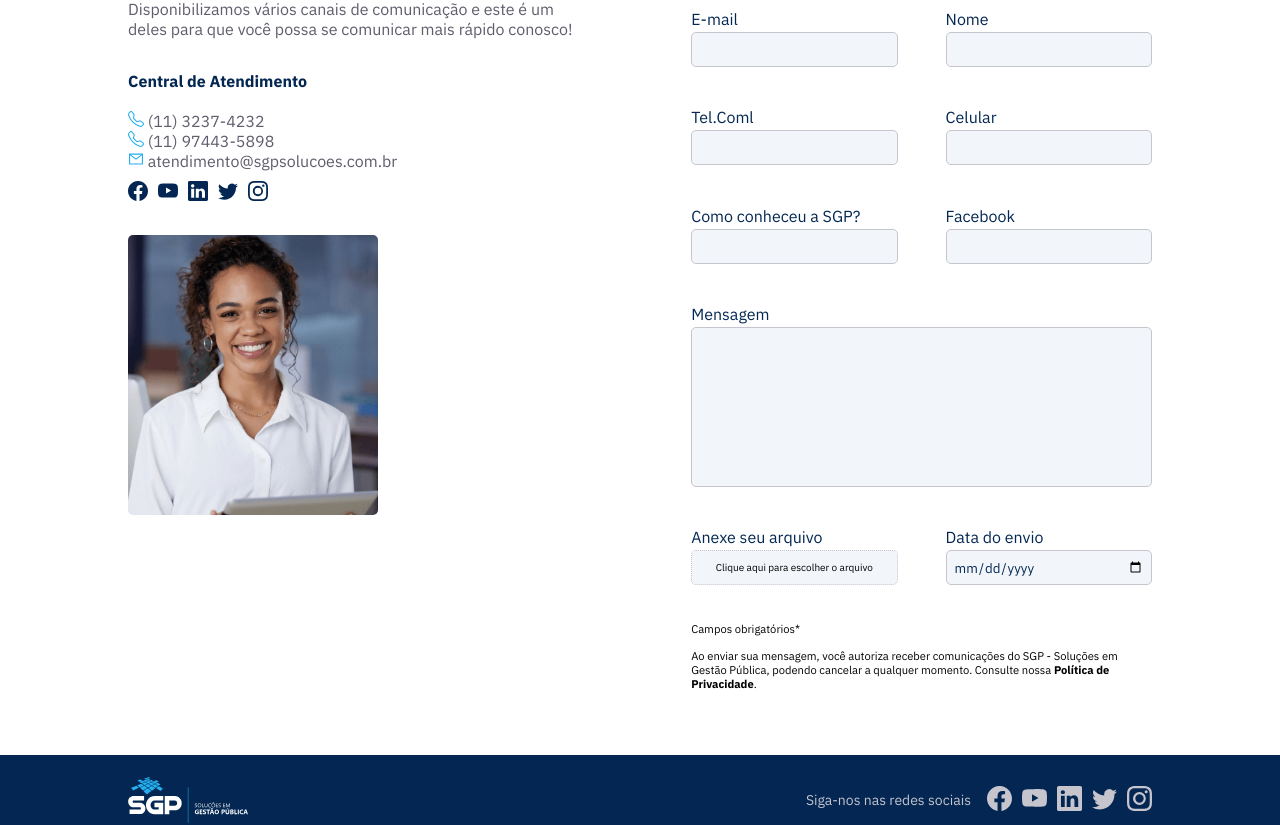
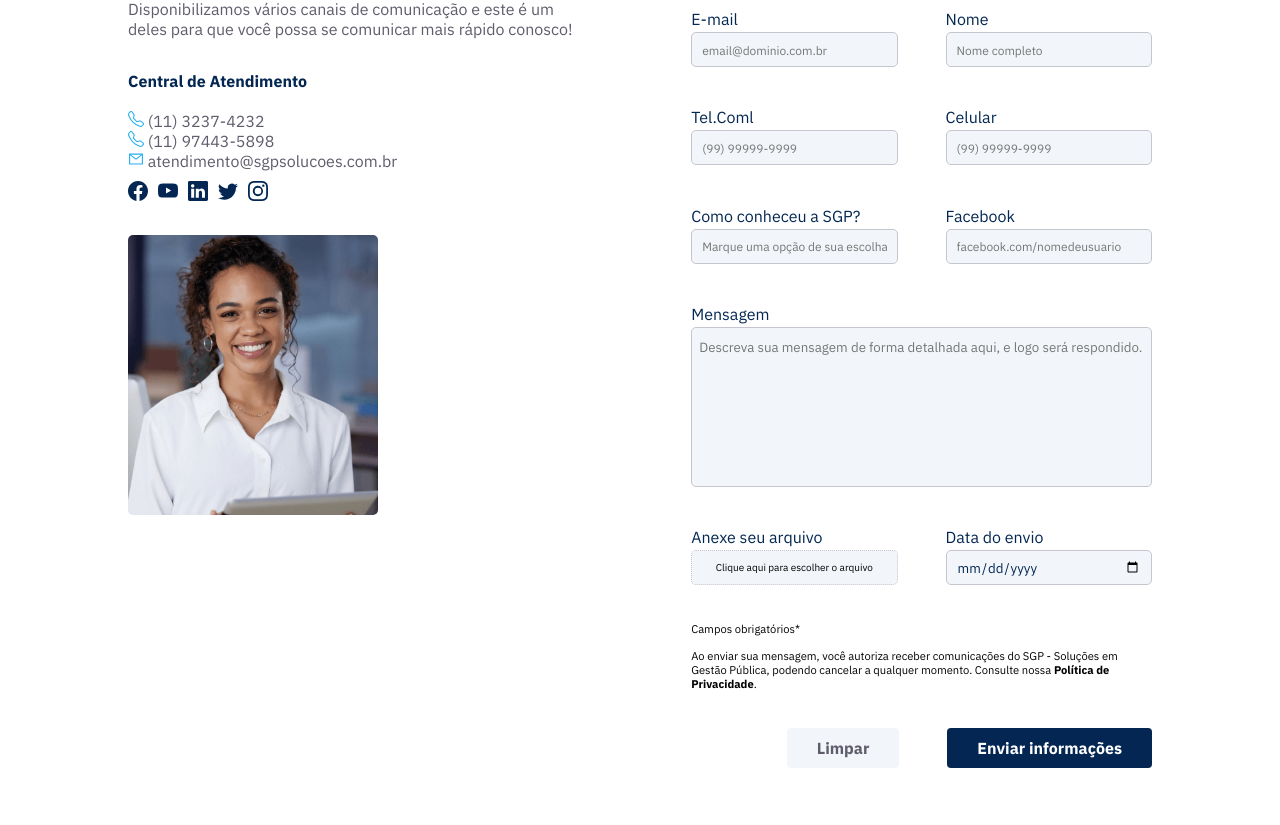
Before and after one commit to sgpgithub23/sgp, a Next.js app: page /contato in a window 1280 px wide. Shown: the part 513-1338 px from the top of the page. Built offline with nearby package versions, Linux system fonts and the light colour scheme.

Commit message:
feat: pagina contato finalizada

```diff
--- a/components/Button/Button.module.scss
+++ b/components/Button/Button.module.scss
@@ -26,3 +26,9 @@
 .buttonColorDarkBlue {
     background-color: $dark-blue-100;
 }
+
+.buttonColorGrey {
+    background-color: $dark-blue-2;
+    color: $grey-400;
+
+}
--- a/components/Button/index.tsx
+++ b/components/Button/index.tsx
@@ -4,7 +4,7 @@ import styles from "./Button.module.scss";
 
 type PropsButton = ButtonHTMLAttributes<HTMLButtonElement> & {
     title: string
-    color: "blue" | "orange" | "darkBlue"
+    color: "blue" | "orange" | "darkBlue" | "grey"
 }
 
 export default function Button({color, title}: PropsButton) {
@@ -18,6 +18,7 @@ export default function Button({color, title}: PropsButton) {
             [styles.buttonColorOrange]: color === "orange",
             [styles.buttonColorBlue]:  color === "blue",
             [styles.buttonColorDarkBlue]:  color === "darkBlue",
+            [styles.buttonColorGrey]:  color === "grey",
         }
     )}>{title}</button>
   );
--- a/components/Input/Input.module.scss
+++ b/components/Input/Input.module.scss
@@ -13,7 +13,7 @@
 
     & > input {
         height: 35px;
-        padding: 10px 7px;
+        padding: 10px 10px;
         width: 100%;
         border: none;
         color:$dark-blue-100;
@@ -24,6 +24,10 @@
         &:focus {
             border: 1px $dark-blue-100 solid;
             outline: none;
+        }
+
+        &::placeholder {
+            font-size: 12px;
         }
     }
 
@@ -45,7 +49,6 @@
 
     & > .fileType {
         position: relative;
-        background-color: #3d1717;
 
         input[type="file"] {
             display: none;
@@ -60,12 +63,17 @@
             position: absolute;
             left: 0;
             border-radius: 5px;
-
             right: 0;
             font-size: 10px;
             display: flex;
             justify-content: center;
             align-items: center;
+            cursor: pointer;
+            transition: .2s all;
+
+            &:hover {
+                background-color: $dark-blue-10;
+            }
         }
     }
 }
--- a/components/Input/index.tsx
+++ b/components/Input/index.tsx
@@ -1,4 +1,4 @@
-import React, { HTMLInputTypeAttribute, useEffect } from "react";
+import React, { HTMLInputTypeAttribute, useEffect, useState } from "react";
 import { FieldError, UseFormRegisterReturn } from "react-hook-form";
 import { ErrorMessage } from "../ErrorMessage";
 import styles from "./Input.module.scss";
@@ -13,11 +13,14 @@ type TextProps = InputProps & {
   label: string
   as?: "textarea" | "file"
   register?: UseFormRegisterReturn<string>
-  error?: string
+  error?: string | any
   mask?: string
 }
 
 export default function Input({ name, register, label, mask,  ...props }: TextProps) {
+
+  const [inputFileName, setInputFileName] = useState<string>()
+
   return (
     <div className={styles.main}>
       <label htmlFor={name} >
@@ -25,16 +28,21 @@ export default function Input({ name, register, label, mask,  ...props }: TextPr
       </label>
       {props.as === "textarea" ? (
         <>
-          <textarea {...register} ></textarea>
+          <textarea {...register} placeholder={props.placeholder} ></textarea>
           {props.error ?
             <ErrorMessage error={props.error} /> : <></>}
         </>
       ) : props.as === "file" ?
         <div className={styles.fileType}>
-          <input type="file" name={name} id="file" accept=""/>
-          <label htmlFor={name}>
-            Clique aqui para escolher o arquivo
+          <input type="file" name={name} id="file" accept="text/plain, application/pdf, application/msword" onChange={(e) => {
+            console.log('e', e)
+            setInputFileName(e.target.value.split("\\")[2])
+          } }/>
+          <label htmlFor="file">
+            {!inputFileName ? "Clique aqui para escolher o arquivo" : inputFileName}
           </label>
+          {props.error ?
+            <ErrorMessage error={props.error} /> : <></>}
         </div>
       : mask ? (
         <>
--- a/pages/contato.tsx
+++ b/pages/contato.tsx
@@ -14,19 +14,21 @@ import { AiOutlineMail } from "react-icons/ai";
 import { RedesSociaisSGP } from "@/utils/redes-socias";
 import Link from "next/link";
 import Image from "next/image";
+import Button from "@/components/Button";
 
 const schema = yup.object().shape({
   nome: yup.string().required("Campo obrigatório"),
-  sobrenome: yup.string().required("Campo obrigatório"),
   email: yup.string().required("Campo obrigatório"),
-  telefone: yup.string().required("Campo obrigatório"),
-  tipoevento: yup.string().required("Campo obrigatório"),
-  dataevento: yup.string().required("Campo obrigatório"),
-  numconvidados: yup.string().required("Campo obrigatório"),
-  localevento: yup.string().required("Campo obrigatório"),
-  mensagem: yup.string(),
+  mensagem: yup.string().required("Campo obrigatório"),
+  arquivo: yup.mixed().nullable().required('A file is required'),
+  assunto: yup.string().required("Campo obrigatório"),
+  celular: yup.string().required("Campo obrigatório"),
+  conheceusgp: yup.string().required("Campo obrigatório"),
+  dataEnvio: yup.string().required("Campo obrigatório"),
+  empresa: yup.string().required("Campo obrigatório"),
+  facebook: yup.string().required("Campo obrigatório"),
+  telComl: yup.string().required("Campo obrigatório"),
 });
-
 
 export default function orcamento() {
   const { push } = useRouter()
@@ -36,6 +38,7 @@ export default function orcamento() {
     formState: { errors, isValid, isSubmitting },
     getValues,
     reset,
+
   } = useForm<FormContato>({
     defaultValues: {
       nome: "",
@@ -125,6 +128,7 @@ export default function orcamento() {
                 type="text"
                 label="Empresa"
                 register={register("empresa")}
+                placeholder="Razão social completo"
                 error={errors.empresa?.message}
               />
               <Input
@@ -132,6 +136,8 @@ export default function orcamento() {
                 label="Assunto"
                 register={register("assunto")}
                 error={errors.assunto?.message}
+                placeholder="Escolha um assunto"
+
               />
             </div>
             <div>
@@ -141,12 +147,14 @@ export default function orcamento() {
                 label="E-mail"
                 register={register("email")}
                 error={errors.email?.message}
+                placeholder="email@dominio.com.br"
               />
               <Input
                 name="nome"
                 label="Nome"
                 register={register("nome")}
                 error={errors.nome?.message}
+                placeholder="Nome completo"
               />
             </div>
             <div>
@@ -156,12 +164,14 @@ export default function orcamento() {
                 label="Tel.Coml"
                 register={register("telComl")}
                 error={errors.telComl?.message}
+                placeholder="(99) 99999-9999"
               />
               <Input
                 name="celular"
                 label="Celular"
                 register={register("celular")}
                 error={errors.celular?.message}
+                placeholder="(99) 99999-9999"
               />
             </div>
             <div>
@@ -170,6 +180,7 @@ export default function orcamento() {
                 label="Como conheceu a SGP?"
                 register={register("conheceusgp")}
                 error={errors.conheceusgp?.message}
+                placeholder="Marque uma opção de sua escolha"
               />
               <Input
                 name="facebook"
@@ -177,6 +188,7 @@ export default function orcamento() {
                 label="Facebook"
                 register={register("facebook")}
                 error={errors.facebook?.message}
+                placeholder="facebook.com/nomedeusuario"
               />
             </div>
             <div>
@@ -187,6 +199,7 @@ export default function orcamento() {
                 as="textarea"
                 register={register("mensagem")}
                 error={errors.mensagem?.message}
+                placeholder="Descreva sua mensagem de forma detalhada aqui, e logo será respondido."
               />
             </div>
             <div>
@@ -195,7 +208,6 @@ export default function orcamento() {
                 as="file"
                 label="Anexe seu arquivo"
                 register={register("arquivo")}
-                // @ts-ignore
                 error={errors.arquivo?.message}
               />
               <Input
@@ -214,9 +226,10 @@ export default function orcamento() {
                 nossa <b onClick={() => push("/politica-privacidade")}>Política de Privacidade</b>.
               </p>
             </div>
-            {/* <button className={styles.desktop} disabled={!isValid || isSubmitting}>
-                Enviar dados
-            </button> */}
+            <div className={styles.buttonPosition}>
+              <Button color="grey" title="Limpar" onClick={() => reset()} />
+              <Button color="darkBlue" title="Enviar informações" />
+            </div>
           </form>
         </div>
       </div>
--- a/styles/Contato.module.scss
+++ b/styles/Contato.module.scss
@@ -110,20 +110,11 @@
                     }
                 }
 
+                & > .buttonPosition {
+                    display: flex;
+                    justify-content: flex-end;
+                }
 
-
-                button {
-                    padding: 0.4rem;
-                    width: 100%;
-                    background-color: #000000;
-                    color: $grey-300;
-
-
-                    &:disabled {
-                        cursor: not-allowed;
-                        background-color: rgba($color: #000000, $alpha: 0.5);
-                    }
-                }
             }
         }
     }
@@ -143,26 +134,38 @@
 }
 
 @media (max-width: 1012px) {
-    .mainContentForm {
+    .main {
+
+        & > .pageSize {
+
+            & > .mainContentForm {
                 display: flex;
                 flex-direction: column;
                 justify-content: center;
                 align-items: center;
+                width: 100%;
+
 
                 & > .introduction {
 
-            width: 80%;
-
+                    width: 100%;
 
                     img {
                         display: none;
                     }
+
+                    & > div {
+                        margin-block: 20px;
+                    }
                 }
                 & > .formContato {
-            width: 80%;
+                    width: 100%;
                 }
 
             }
+        }
+    }
+
 
     .mobile {
         display: none;
```
Lines whose indentation alone changed are shown as unchanged.
